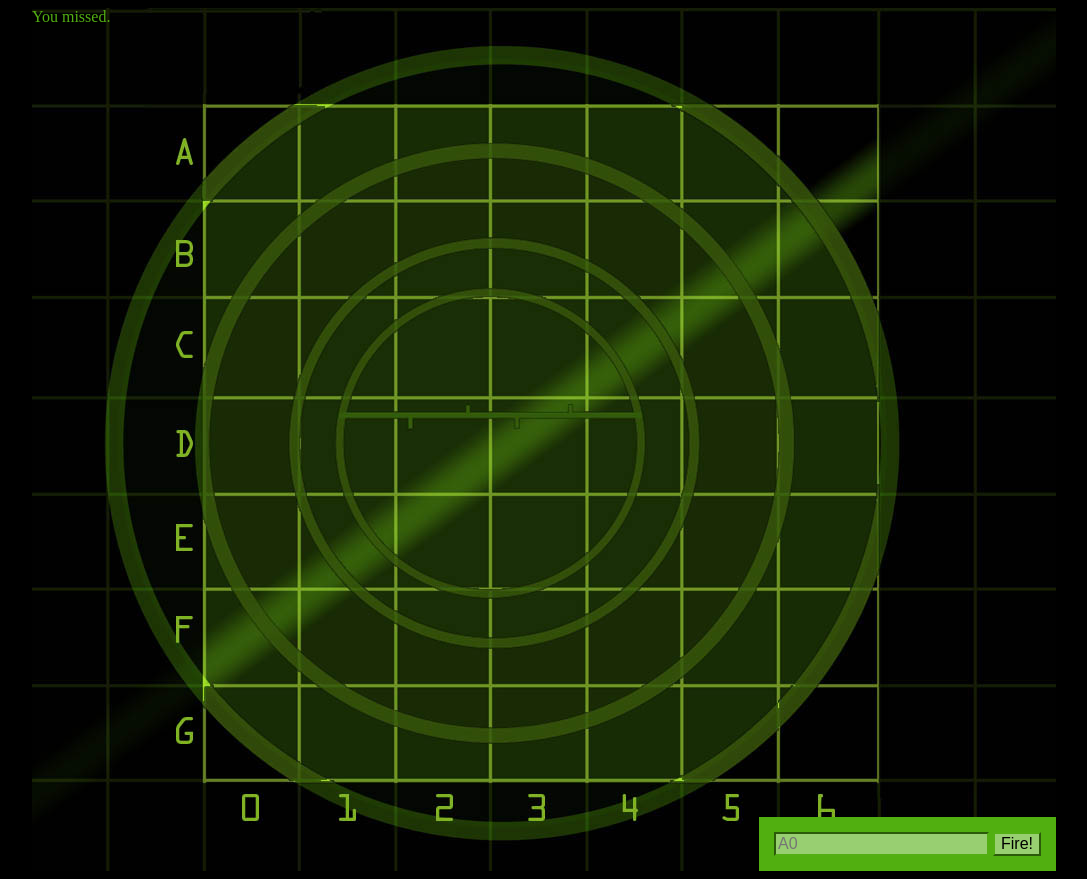
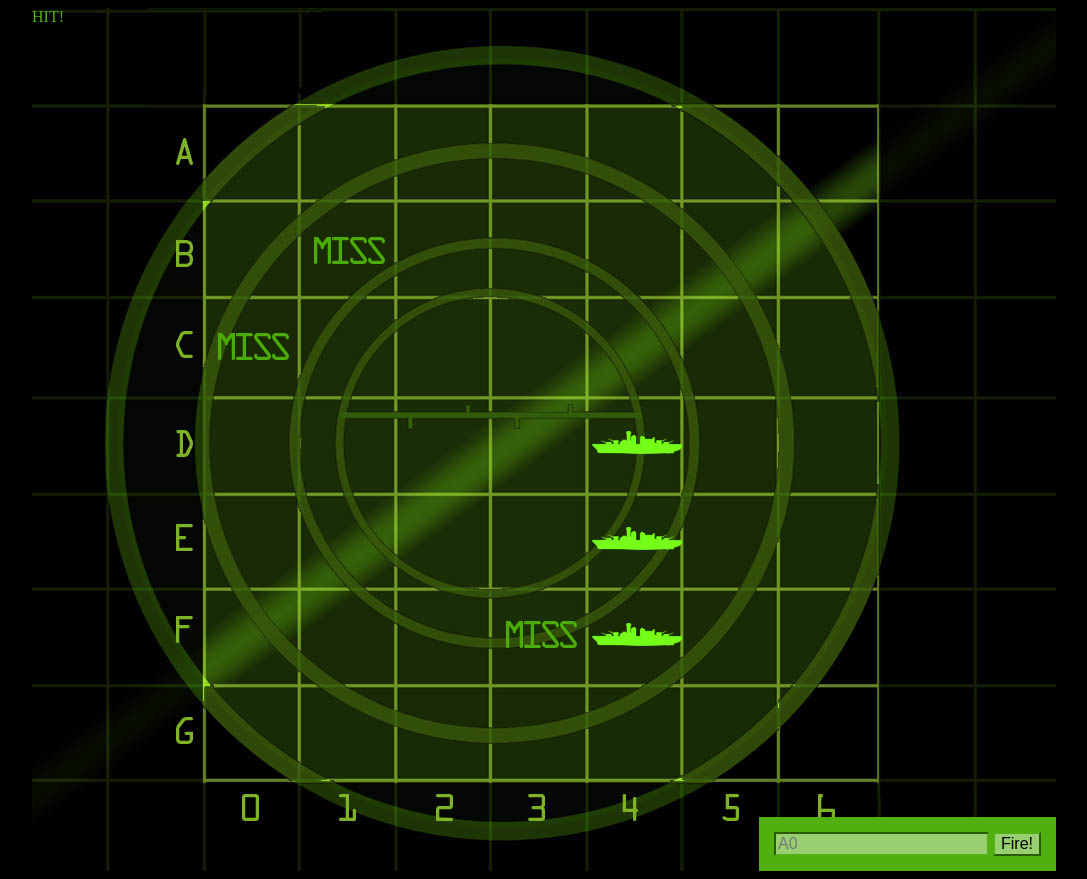
Before and after one commit to ElenaDolgova/Head_First_HTML_CSS, a plain HTML site: page js/8_Chapter/index.html in a window 1280 px wide. Shown: the whole page, without its empty margins (96-1183 px from the left). Drawn offline with Linux system fonts and the light colour scheme.

Commit message:
to correct the error with the quotation marks

```diff
--- a/js/8_Chapter/game.js
+++ b/js/8_Chapter/game.js
@@ -2,17 +2,19 @@ var view = {
     displayMessage: function(msg) {
         var messageArea = document.getElementById("messageArea");
         messageArea.innerHTML = msg;
+        },
+    displayHit: function(location) {
+        var cell = document.getElementById(location);
+        cell.setAttribute("class", "hit");
        },
-    displayHit: function(location) {
-        var cell = document.getElementById("location");
-        cell.setAttribute("class", "hit");
-       }//,
-    // displayMiss: function(location){
-    //     var cell = document.getElementById("location");
-    //     cell.setAttribute("class", "miss");
-    // }
+    displayMiss: function(location){
+        var cell = document.getElementById(location);
+        cell.setAttribute("class", "miss");
+    }
 };
 
+view.displayHit("54");
+view.displayMiss("11");
 var model = {
     boardSize: 7,
     numShips: 3,
@@ -36,7 +38,7 @@ var model = {
                 return true;
             }
         }
-       // view.displayMiss(guess);
+        view.displayMiss(guess);
         view.displayMessage("You missed.");
         return false;
     },
```
Also changed, not shown: js/8_Chapter/index.html (+14 -14 lines).
